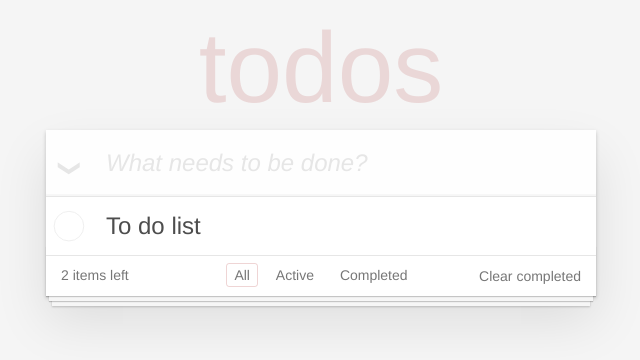
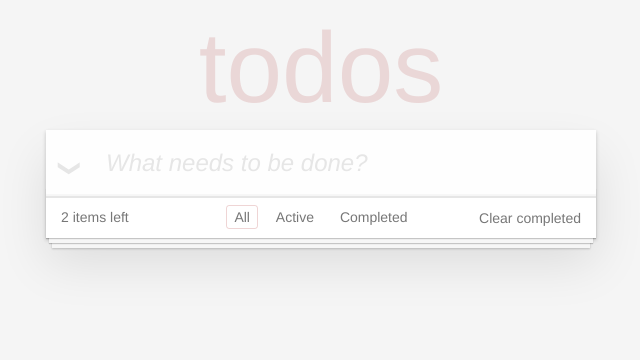
Before and after one commit to ichbinmin2/realworld-react-redux, a React app in the folder todoMVC-react-ts/: page / in a window 1280 px wide. Shown: the top 360 px of the page, without its empty margins (319-959 px from the left). Built offline with nearby package versions, Linux system fonts and the light colour scheme.

Commit message:
📝  Set an initial state to todoList state

```diff
--- a/todoMVC-react-ts/src/components/Main.tsx
+++ b/todoMVC-react-ts/src/components/Main.tsx
@@ -1,7 +1,17 @@
-import React from "react";
+import React, { useState } from "react";
 import TodoItem from "./TodoItem";
+import { v4 as uuid } from "uuid";
 
 const Main = () => {
+  const initialState = [
+    { id: uuid(), task: "To do an assignment", completed: false },
+    { id: uuid(), task: "Be a FE developer", completed: false },
+    { id: uuid(), task: "Do what I do like", completed: false },
+  ];
+
+  const [todoList, setTodoList] = useState(initialState);
+  // initialState 배열 값을 todoList default 값으로 담음.
+
   return (
     <section className="main">
       <input
@@ -12,7 +22,9 @@ const Main = () => {
       />
       <label htmlFor="toggle-all"></label>
       <ul className="todo-list">
-        <TodoItem task="To do list" completed={false} />
+        {todoList.map((todo) => {
+          <TodoItem key={todo.id} id={todo.id} task={todo.task} completed={todo.completed} />;
+        })}
       </ul>
     </section>
   );
--- a/todoMVC-react-ts/src/components/TodoItem.tsx
+++ b/todoMVC-react-ts/src/components/TodoItem.tsx
@@ -1,13 +1,15 @@
 import React from "react";
 
 type Todo = {
+  id: string;
   task: string;
   completed: boolean;
 };
 
-const TodoItem = ({ task, completed }: Todo) => {
+const TodoItem = ({ id, task, completed }: Todo) => {
   return (
-    <li className={completed ? "completed" : ""}>
+    <li className={completed ? "completed" : ""} data-task-id={id}>
+      {/* Q. data-task-id={id} 속성을 받아오는 이유 */}
       <div className="view">
         <input className="toggle" type="checkbox" checked={completed} />
         <label>{task}</label>
```
